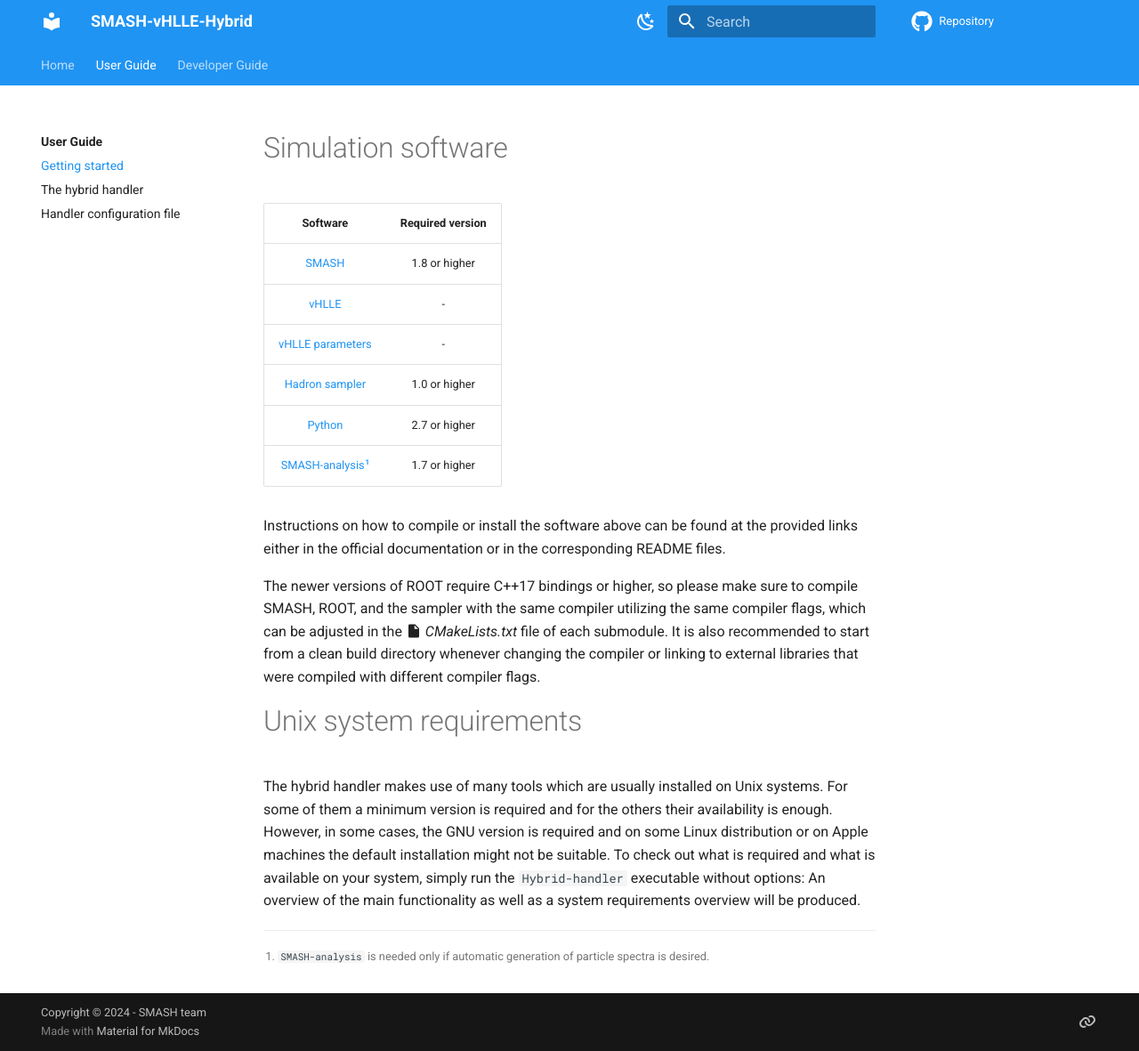
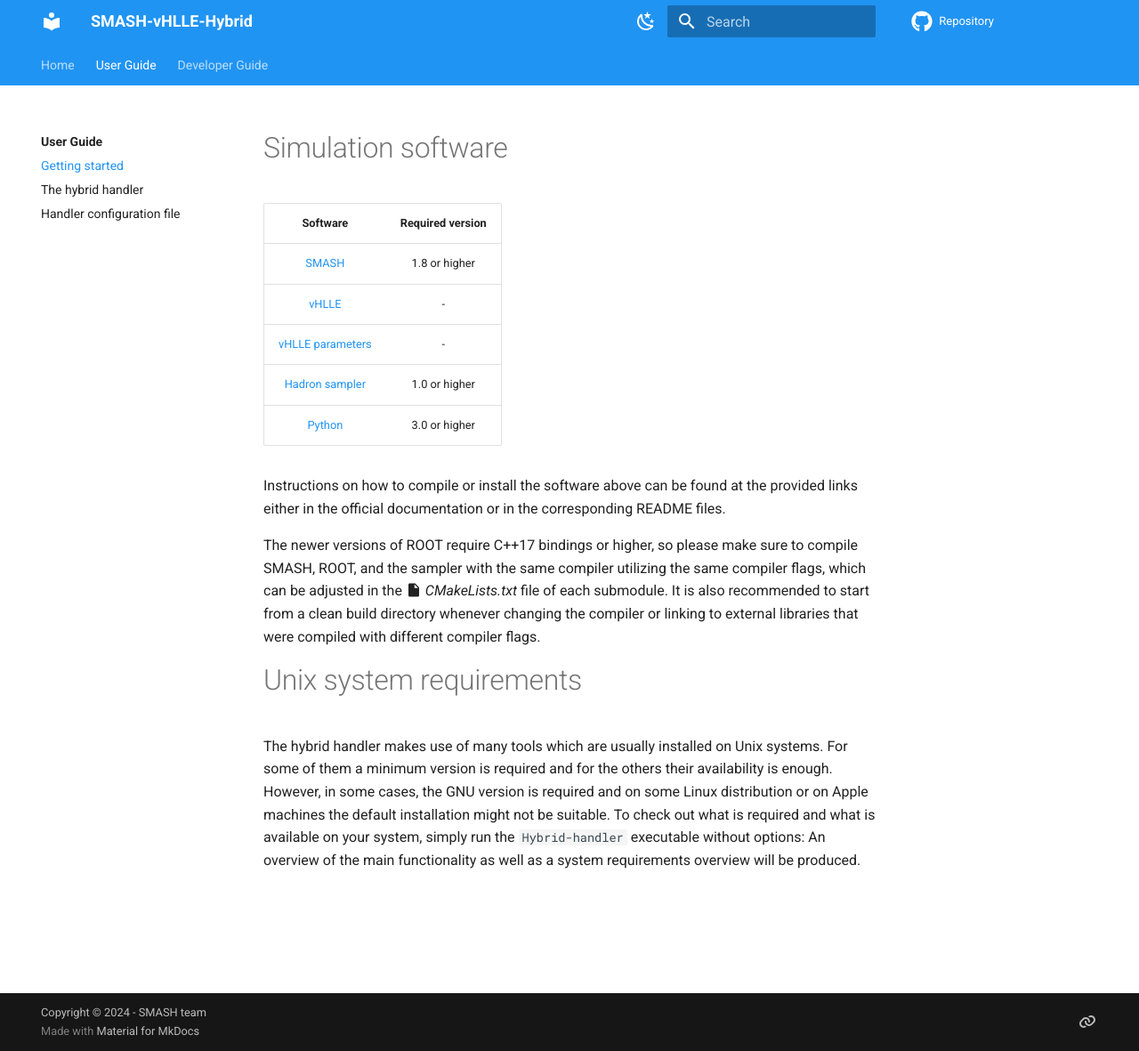
Before and after one commit to smash-transport/smash-vhlle-hybrid, an MkDocs documentation site: the page built from docs/user/prerequisites.md, in a window 1280 px wide and 1181 px high. Shown: the whole window at 89% size. Built offline with MkDocs 1.6.1 and Material for MkDocs 9.7.7, drawn with Linux system fonts in a browser that asks for light colours; comment, search, counter and statistics services are not loaded; the version menu is left out.

Commit message:
Update Python requirement and remove SMASH-analysis one

```diff
--- a/docs/user/prerequisites.md
+++ b/docs/user/prerequisites.md
@@ -8,10 +8,7 @@
 | [vHLLE](https://github.com/yukarpenko/vhlle) | - |
 | [vHLLE parameters](https://github.com/yukarpenko/vhlle_params) | - |
 | [Hadron sampler](https://github.com/smash-transport/smash-hadron-sampler) | 1.0 or higher |
-| [Python](https://www.python.org) | 2.7  or higher |
-| [SMASH-analysis](https://github.com/smash-transport/smash-analysis)[^1] | 1.7 or higher |
-
-[^1]: `SMASH-analysis` is needed only if automatic generation of particle spectra is desired.
+| [Python](https://www.python.org) | 3.0  or higher |
 
 Instructions on how to compile or install the software above can be found at the provided links either in the official documentation or in the corresponding README files.
 
```
